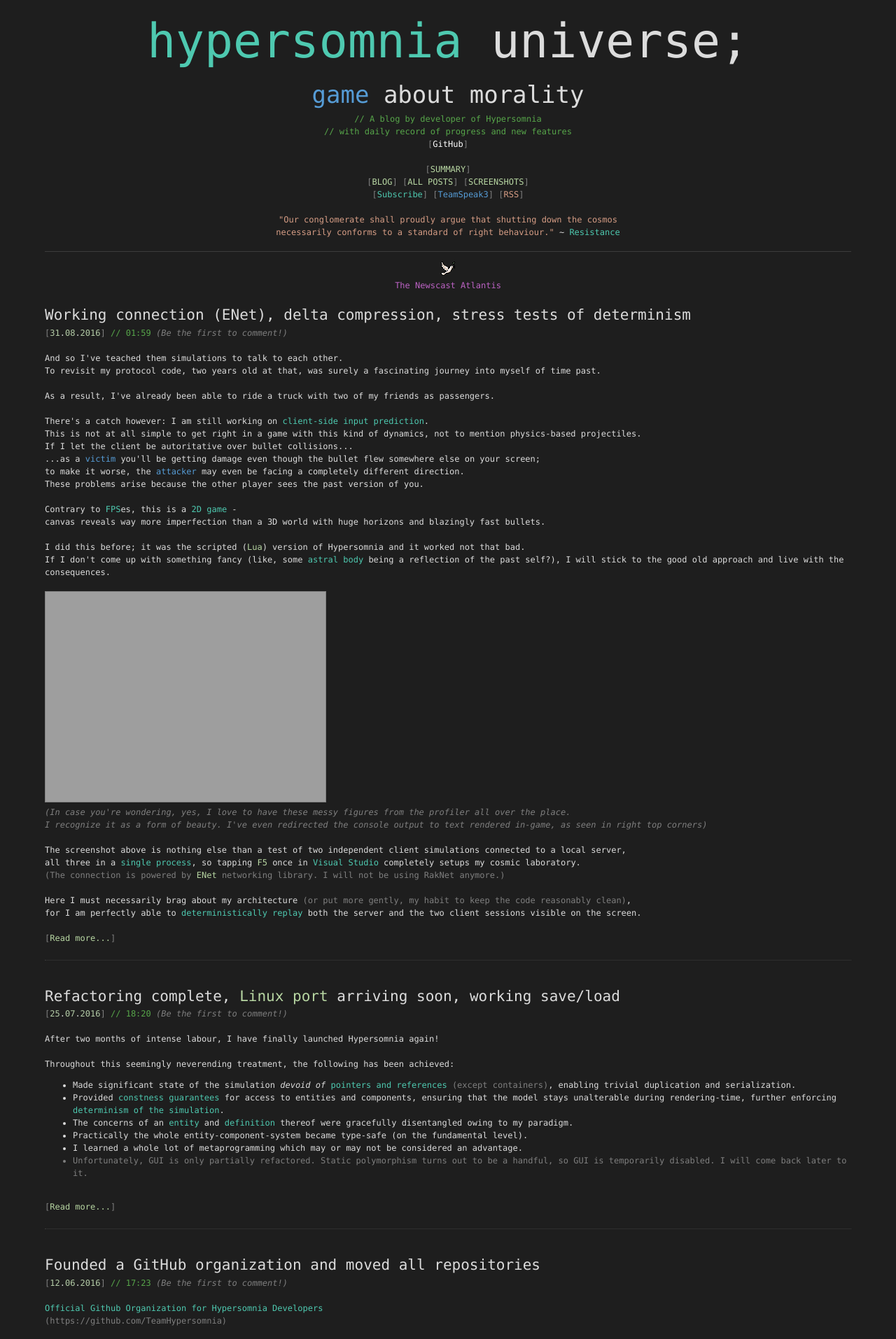
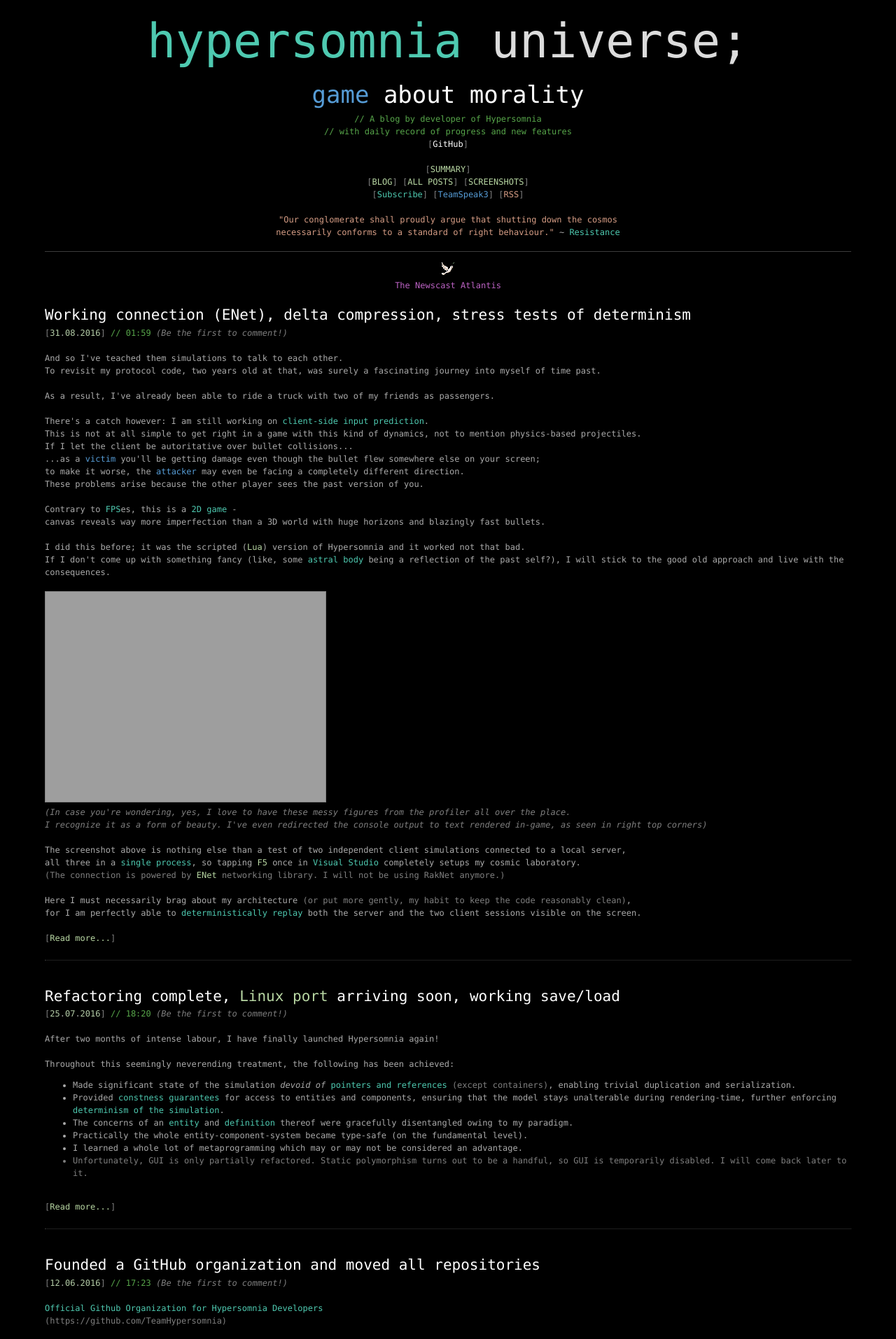
Before and after one commit to TeamHypersomnia/TeamHypersomnia.github.io, a Jekyll site: the page built from index.html, in a window 1280 px wide. Shown: the top 1914 px of the page at 70% size. Built offline with Jekyll 4.4.1, drawn with Linux system fonts in a browser that asks for light colours; the list of posts is cut into pages by our own code.

Commit message:
experimental style change

```diff
--- a/_includes/header.html
+++ b/_includes/header.html
@@ -6,7 +6,7 @@
 <a id="TOP" class="nounderlinelink" href="{{ "/"| prepend: site.baseurl }}"><span class="vstype">hypersomnia</span> universe;</a>
 </div>
 <div style="font-size: 34px;">
-<span class="vskeyword"> game </span> about morality
+<span class="vskeyword"> game </span> <span style="color:white">about morality</span>
 </div>
 <div class ="vscomment">
 // A blog by developer of Hypersomnia <br/>
--- a/css/stylesheet.css
+++ b/css/stylesheet.css
@@ -7,9 +7,9 @@ body {
   margin-right: 5%;
   font-family: Consolas,monaco,monospace !important;
   font-size: 12px;
-  color: rgb(220, 220, 220);
+  color: rgb(170, 170, 170);
   line-height: 1.5;
-  background-color: rgb(30, 30, 30);
+  background-color: rgb(0, 0, 0);
 }
 
 .language-cpp {
@@ -45,7 +45,7 @@ iframe {
 }
 
 .vstext {
-  color:rgb(220, 220, 220);
+  color:rgb(170, 170, 170);
 }
 .vscomment {
   color: rgb(87, 166, 74);
--- a/index.html
+++ b/index.html
@@ -7,7 +7,7 @@ layout: default
 <br/>
     {% for post in paginator.posts %}
     <div class="post-container" data-id="{{ post.comments_identifier }}">
-          <a style="font-size:21px" class="vstext" href="{{ post.url | prepend: site.baseurl }}">{{ post.title }}</a><br/>
+          <a style="font-size:21px; color:white" class="vstext" href="{{ post.url | prepend: site.baseurl }}">{{ post.title }}</a><br/>
         <a class="vstext" href="{{ post.url }}"><span class="vsparam">[</span><span class="vsnumber">{{ post.date | date: "%d" }}</span>.<span class="vsnumber">{{ post.date | date: "%m" }}</span>.<span class="vsnumber">{{ post.date | date: "%Y" }}</span><span class="vsparam">]</span> <span class="vscomment">{{post.date | date: "// %H:%M"}}</span> </a>
           <a style="font-style:italic" class="vsparam replies-count" href="{{ post.url | prepend: site.baseurl }}">(Be the first to comment!)</a><br/><br/>
 
```
